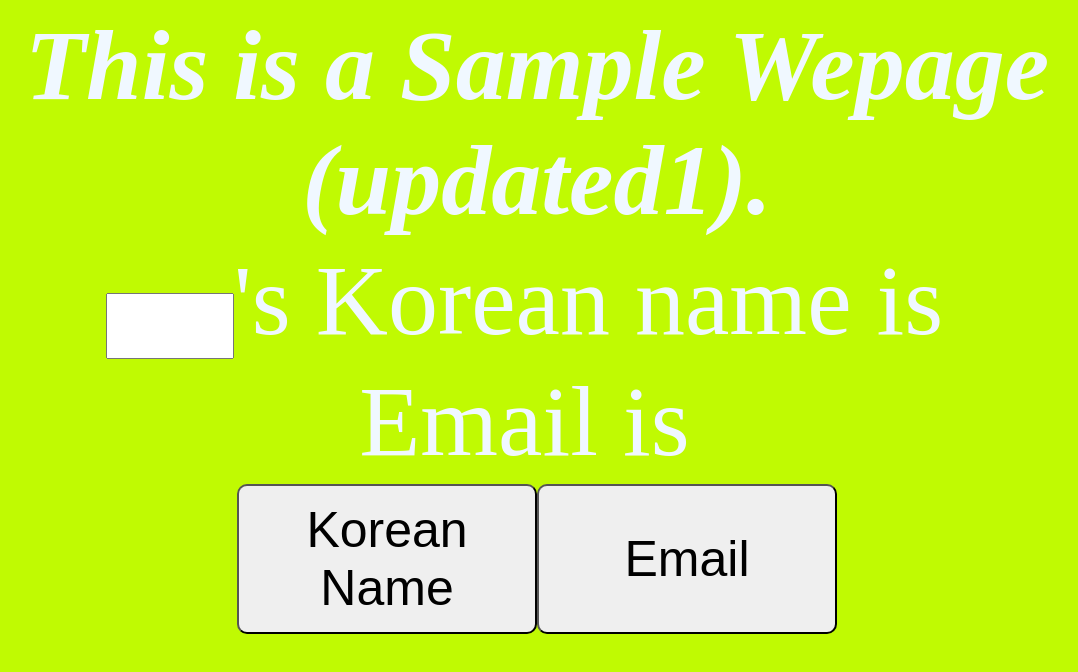
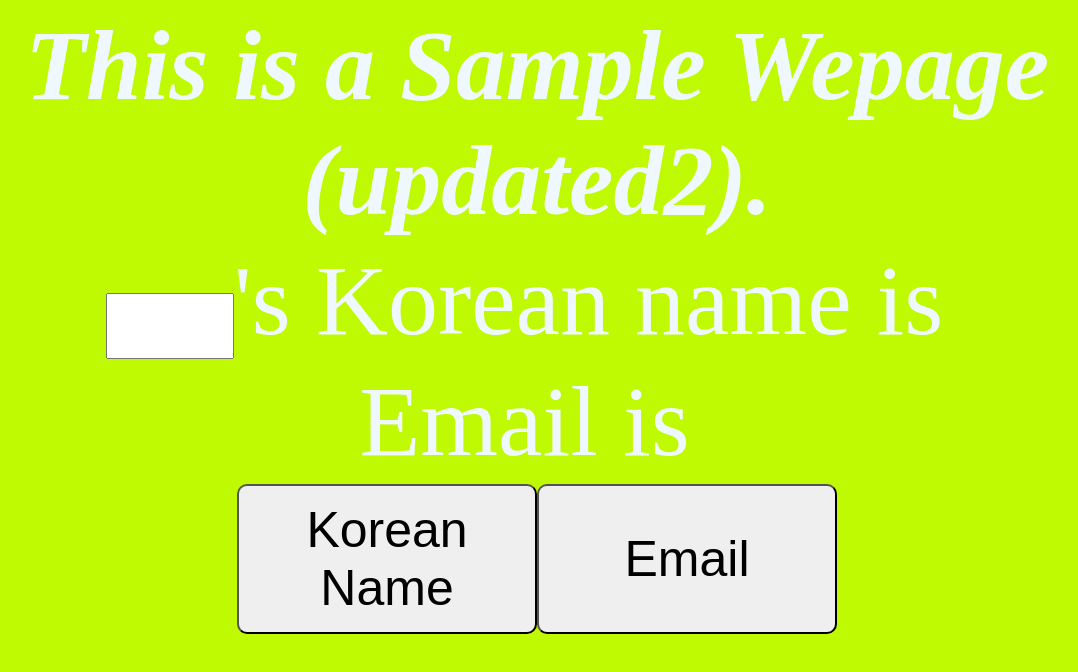
Before and after one commit to ericsong917/s3_pipe, a plain HTML site: page index.html in a window 1280 px wide. Shown: the whole page, without its empty margins (103-1181 px from the left). Drawn offline with Linux system fonts and the light colour scheme.

Commit message:
cache test

```diff
--- a/index.html
+++ b/index.html
@@ -2,7 +2,7 @@
 <html>
   <head>
     <meta charset="utf-8" />
-    <h1><center>This is a Sample Wepage (updated1).</center></h1>
+    <h1><center>This is a Sample Wepage (updated2).</center></h1>
     <title>Eric's webpage</title>
     <link rel="stylesheet" href="./my.css" type="text/css" />
   </head>
```
Also changed, not shown: 1 other file.
